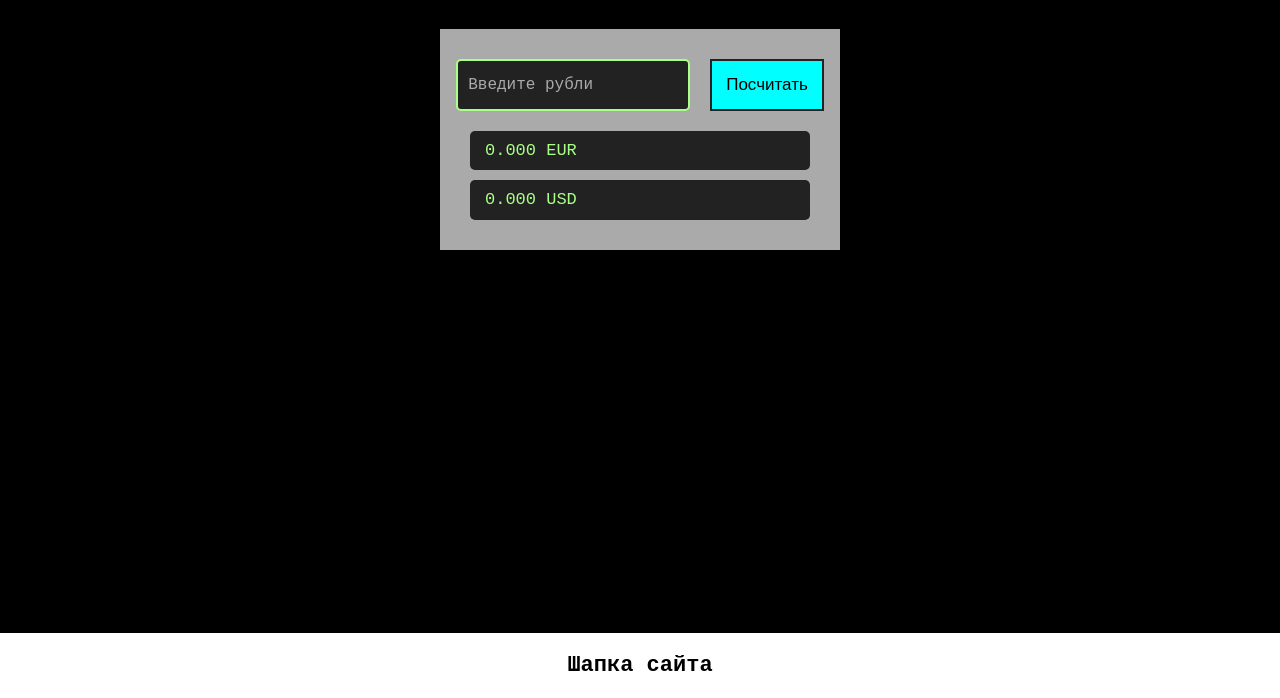
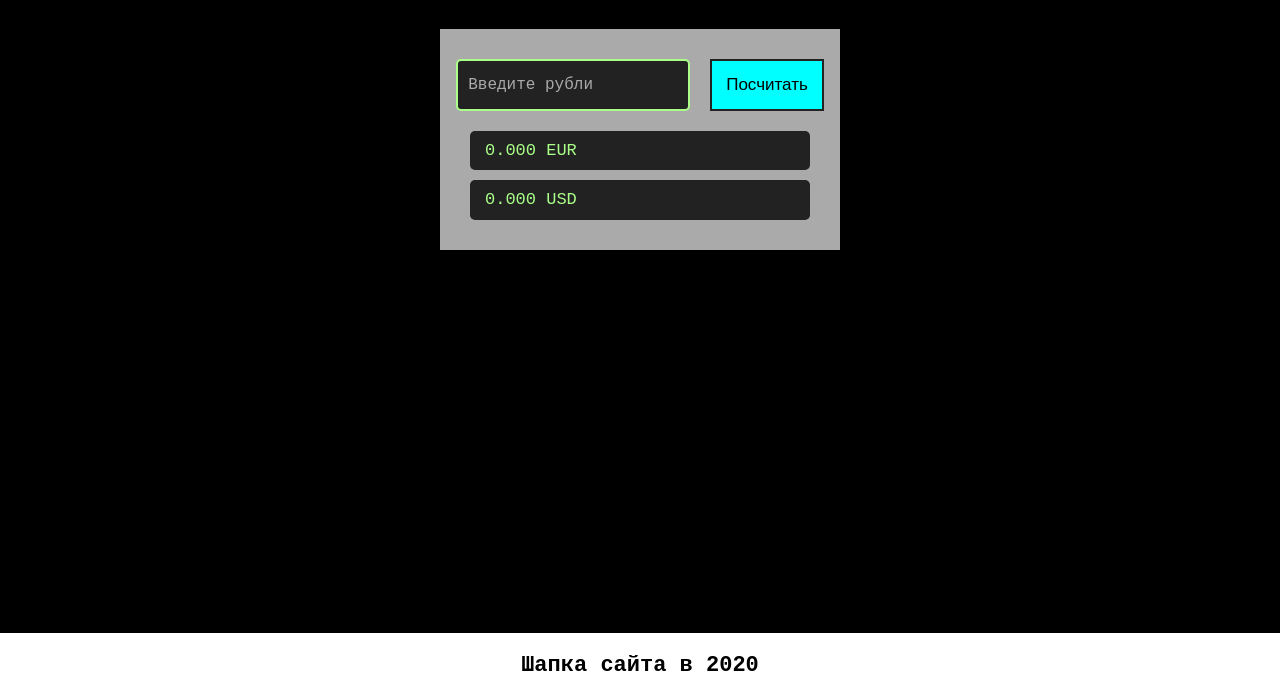
Before and after one commit to adamaka47/currApp, a plain HTML site: page index.html in a window 1280 px wide. Shown: the part 167-865 px from the top of the page. Drawn offline with nearby package versions, Linux system fonts and the light colour scheme.

Commit message:
Добавил год

```diff
--- a/index.html
+++ b/index.html
@@ -28,7 +28,7 @@
 	</div>
 
 	<footer style="padding: 20px 100px; text-align: center; font-size: 22px; font-weight: 900	;">
-		Шапка сайта
+		Шапка сайта в 2020
 	</footer>
 
 	<script src="https://ajax.googleapis.com/ajax/libs/jquery/3.4.1/jquery.min.js"></script>
```
